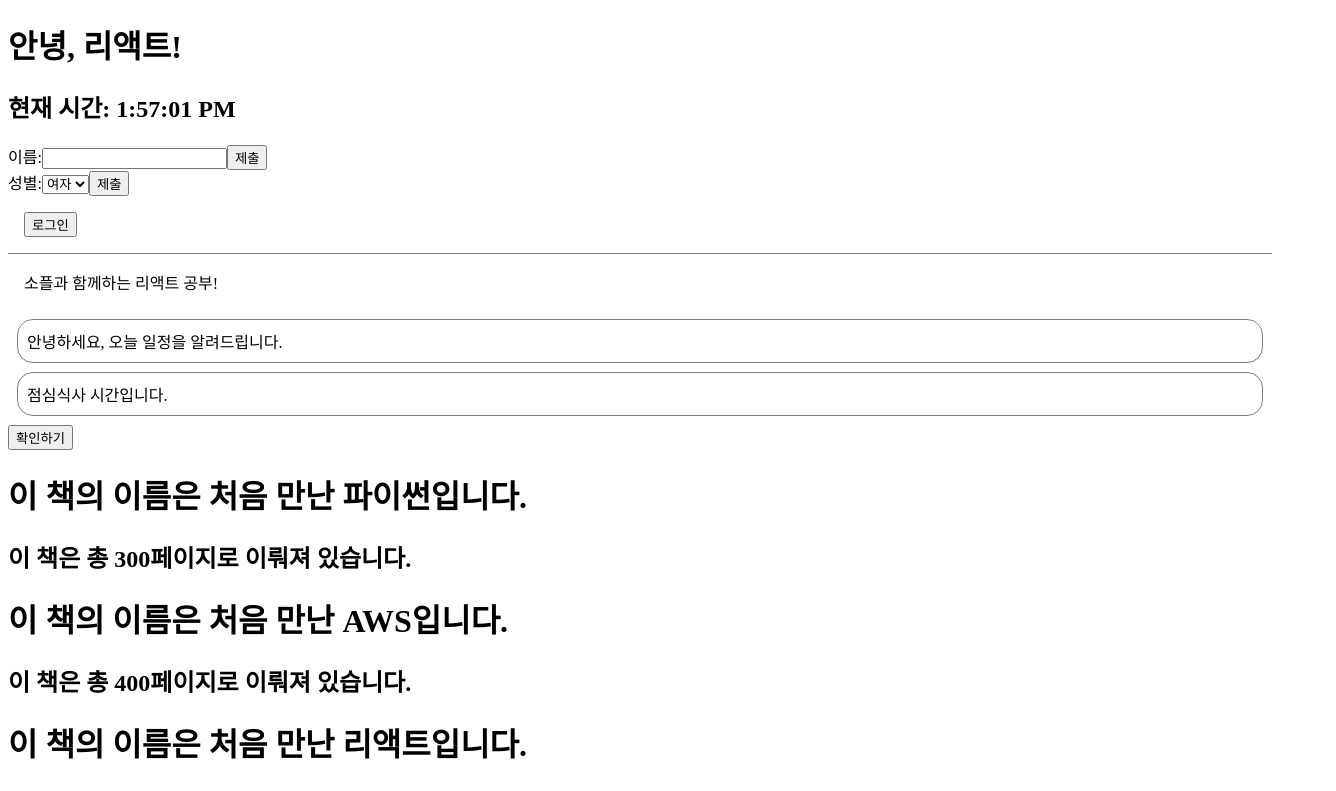
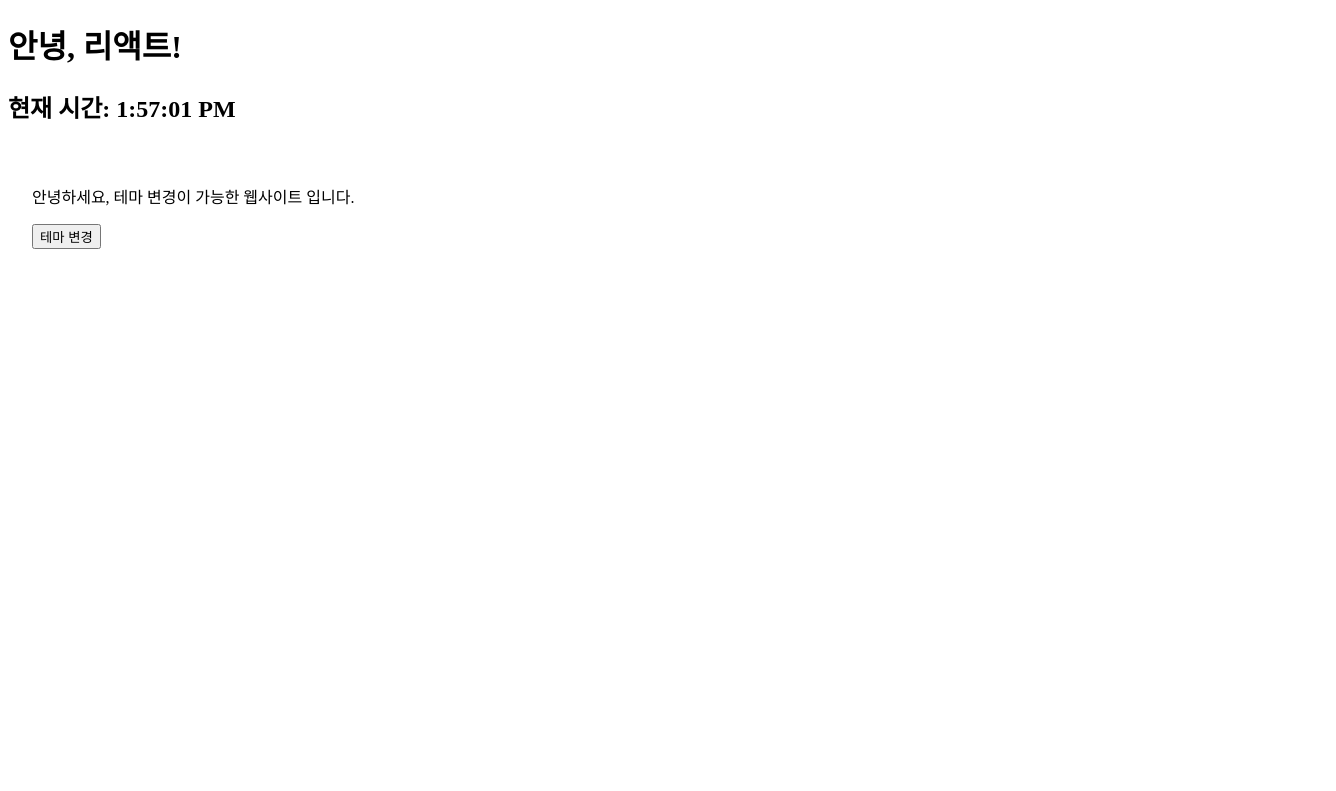
Before and after one commit to LucyYoo/React-study-first, a React (Create React App) app: page / in a window 1280 px wide. Shown: the top 791 px of the page, 1336 px wide, since content can reach past the window. Built offline with nearby package versions, Linux system fonts and the light colour scheme.

Commit message:
week2/section14/ThemeColor

```diff
--- a/src/index.js
+++ b/src/index.js
@@ -12,6 +12,9 @@
 import Library from './week1/Book/Library';
 import AttendanceBook from './week2/AttendanceBook';
 import SignUp from './week2/SignUp';
+import ProfileCoard from './week2/UserCard/ProfileCoard';
+import DarkOnLight from './week2/ThemeColor/DarkOnLight';
+import Calculator from './week2/Temperature/Calculator';
 
 const root = ReactDOM.createRoot(document.getElementById('root'));
 // root.render(
@@ -23,14 +26,17 @@
   root.render(
     <React.StrictMode>
       <Clock />
+      <DarkOnLight />
       <SignUp />
       <Login />
+      <ProfileCoard />
       <NotificationList />
       <ConfirmButtonvFuction />
       <Library />
       <Accommodate />
       <CommentList />
       <AttendanceBook />
+      <Calculator />
     </React.StrictMode>
   );
 
--- /dev/null
+++ b/src/week2/ThemeColor/DarkOnLight.jsx
@@ -0,0 +1,21 @@
+import React, { useCallback, useState } from 'react'
+import MainContent from './MainContent';
+import ThemeContext from './ThemeContext';
+
+export default function DarkOnLight(props) {
+    const [theme, setTheme] = useState("light");
+
+    const toggleTheme = useCallback(() => {
+        if(theme == 'light'){
+            setTheme("dark");
+        } else if(theme == 'dark'){
+            setTheme('light');
+        }
+    }, [theme]);
+
+  return (
+    <ThemeContext.Provider value={{ theme, toggleTheme }}>
+        <MainContent />
+    </ThemeContext.Provider>
+  )
+}
--- /dev/null
+++ b/src/week2/ThemeColor/MainContent.jsx
@@ -0,0 +1,21 @@
+import React, { useContext } from 'react'
+import ThemeContext from './ThemeContext'
+
+export default function MainContent(props) {
+  const {theme, toggleTheme} = useContext(ThemeContext);
+
+    return (
+    <div
+        style={{
+            width: "100vw",
+            height: "100vh",
+            padding: "1.5rem",
+            backgroundColor: theme == "light" ? "white" : "black",
+            color: theme =="light" ? "black" : "white",
+        }}
+        >
+            <p>안녕하세요, 테마 변경이 가능한 웹사이트 입니다.</p>
+            <button onClick={toggleTheme}>테마 변경</button>
+    </div>
+  )
+}
--- /dev/null
+++ b/src/week2/ThemeColor/ThemeContext.jsx
@@ -0,0 +1,6 @@
+import React from 'react';
+
+const ThemeContext = React.createContext();
+ThemeContext.displayName = "ThemeContext"; //개발자 도구에서 context 이름 확인
+
+export default ThemeContext;
```
Also changed, not shown: src/week1/User/Notification/UseInterval.jsx (added, +21 -0 lines).
